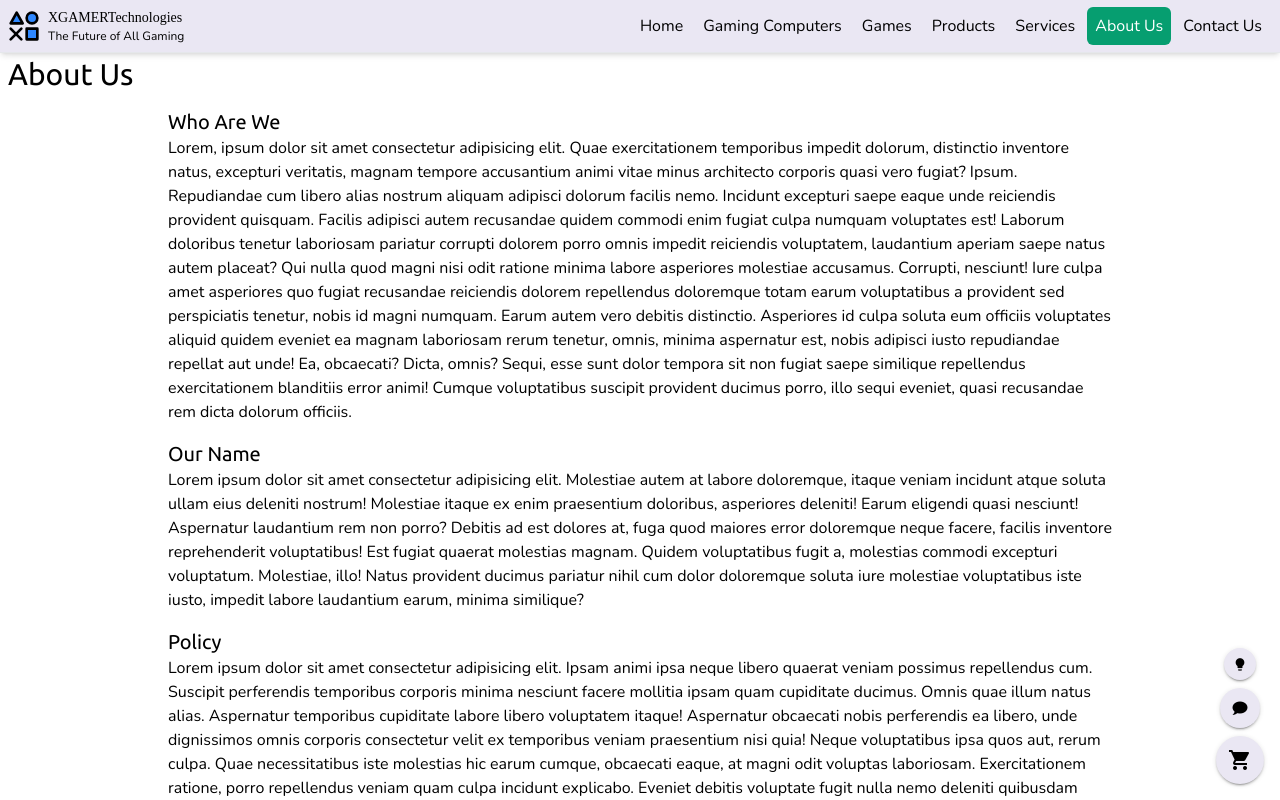
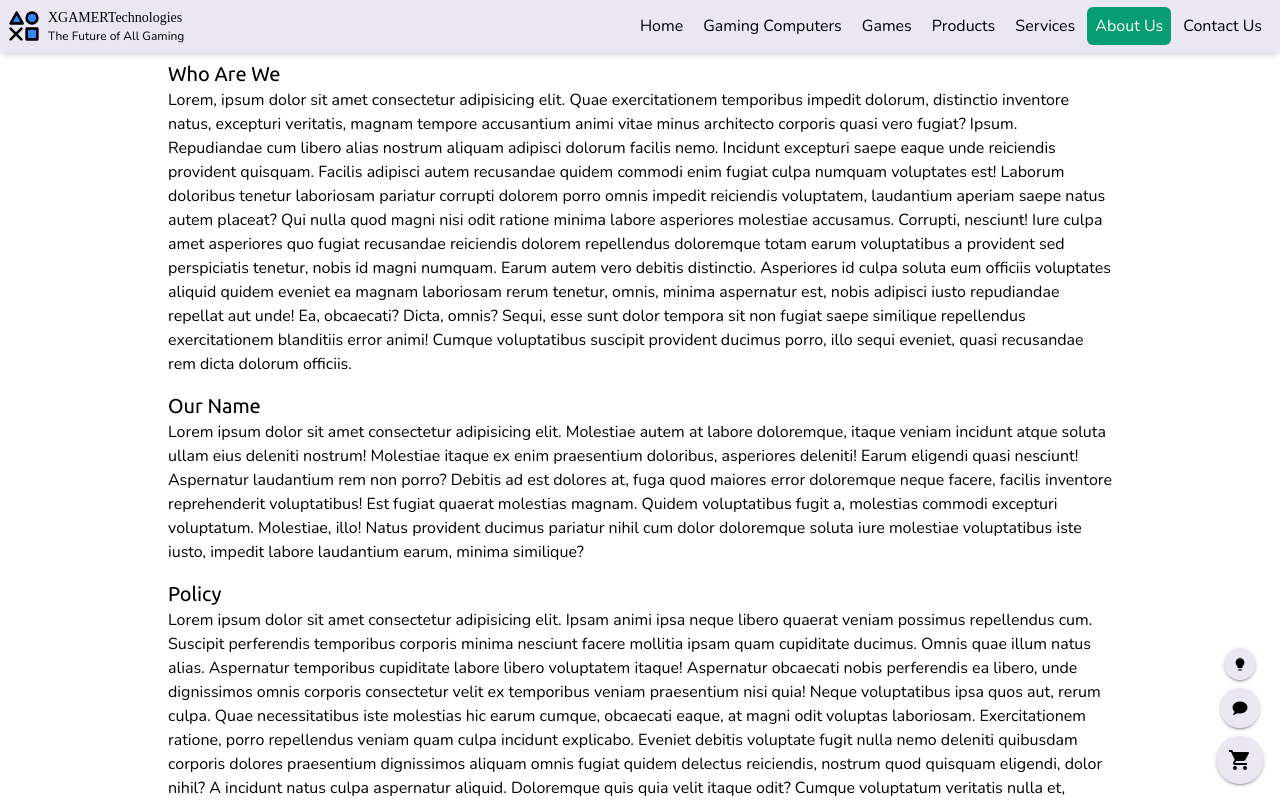
Before and after one commit to Q-T5/xgtech-rewrite, a Vue app: page /xgtech-rewrite/about-us in a window 1280 px wide. Shown: the top 800 px of the page. Built offline with nearby package versions, Linux system fonts and the light colour scheme; a web font is replaced by a local one.

Commit message:
Every component now decides the margin top property

```diff
--- a/src/App.vue
+++ b/src/App.vue
@@ -1,6 +1,6 @@
 <template>
   <TopNavbarComp />
-  <main class="relative mt-12">
+  <main class="relative">
     <router-view v-slot="{ Component }">
       <keep-alive>
         <component :is="Component" />
```
